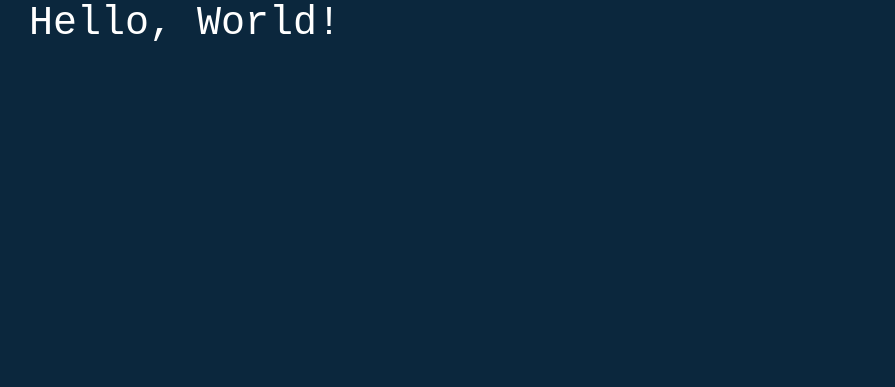
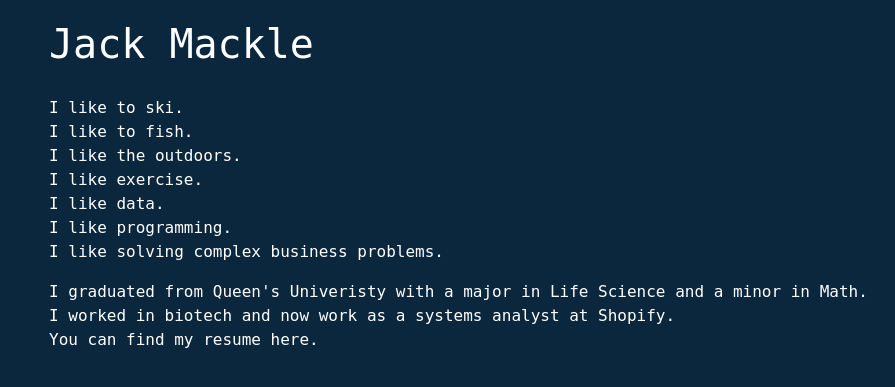
Before and after one commit to jackmackle20/jacks-website, a Django app: page / in a window 1280 px wide. Shown: the top 387 px of the page, without its empty margins (53-948 px from the left). Run offline with Django 5.2, Linux system fonts and the light colour scheme.

Commit message:
adding home page content

```diff
--- a/pages/static/pages/styles.css
+++ b/pages/static/pages/styles.css
@@ -2,7 +2,15 @@
 
 body.container {
     background-color: #0b273d;
-    font-family: 'Courier New', monospace;
+    font-family: 'Andale Mono', monospace;
     color: white;
     /* Other styles */
 }
+
+.header-with-padding {
+    padding: 20px;
+}
+
+.paragraph-with-padding {
+    padding-left: 20px;
+}
--- a/pages/templates/pages/home.html
+++ b/pages/templates/pages/home.html
@@ -3,5 +3,19 @@
 {% extends "base.html" %}
 
 {% block page_content %}
-    <h1>Hello, World!</h1>
+    <h1 class="header-with-padding">Jack Mackle</h1>
+    <p class="paragraph-with-padding">
+        I like to ski. <br>
+        I like to fish. <br>
+        I like the outdoors. <br>
+        I like exercise. <br>
+        I like data. <br>
+        I like programming. <br>
+        I like solving complex business problems. <br>
+    </p>
+    <p class="paragraph-with-padding">
+        I graduated from Queen's Univeristy with a major in Life Science and a minor in Math. <br>
+        I worked in biotech and now work as a systems analyst at Shopify. <br>
+        You can find my resume here.
+    </p>
 {% endblock page_content %}
```
